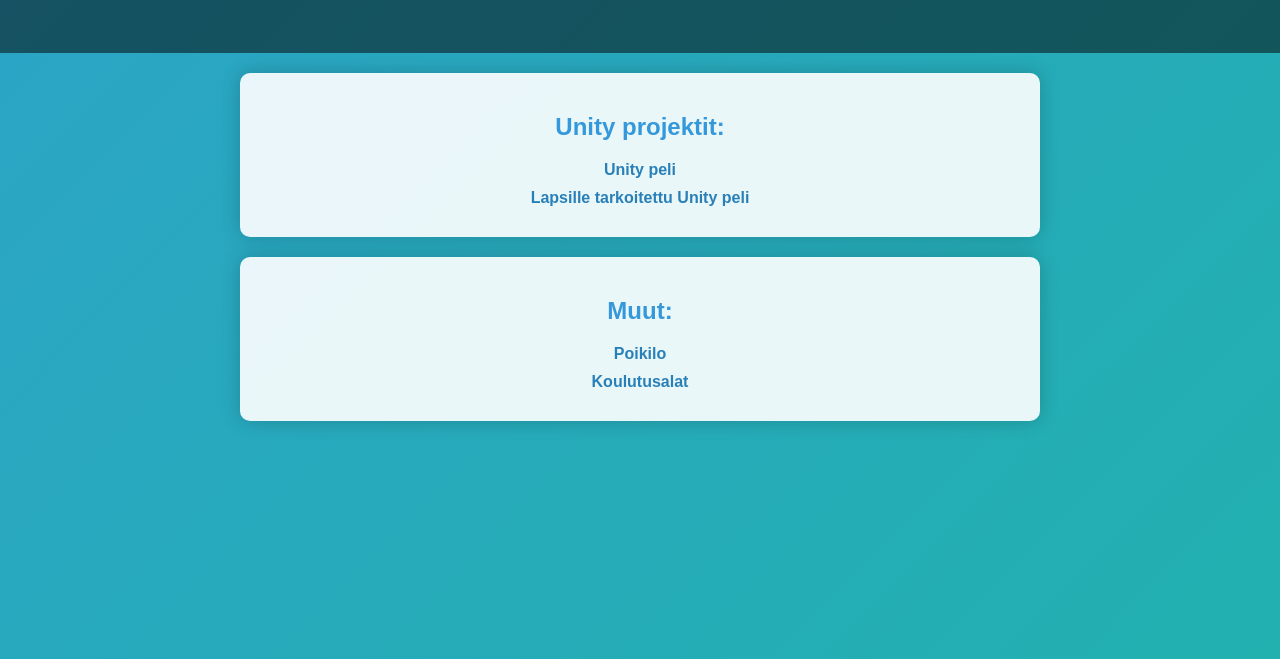
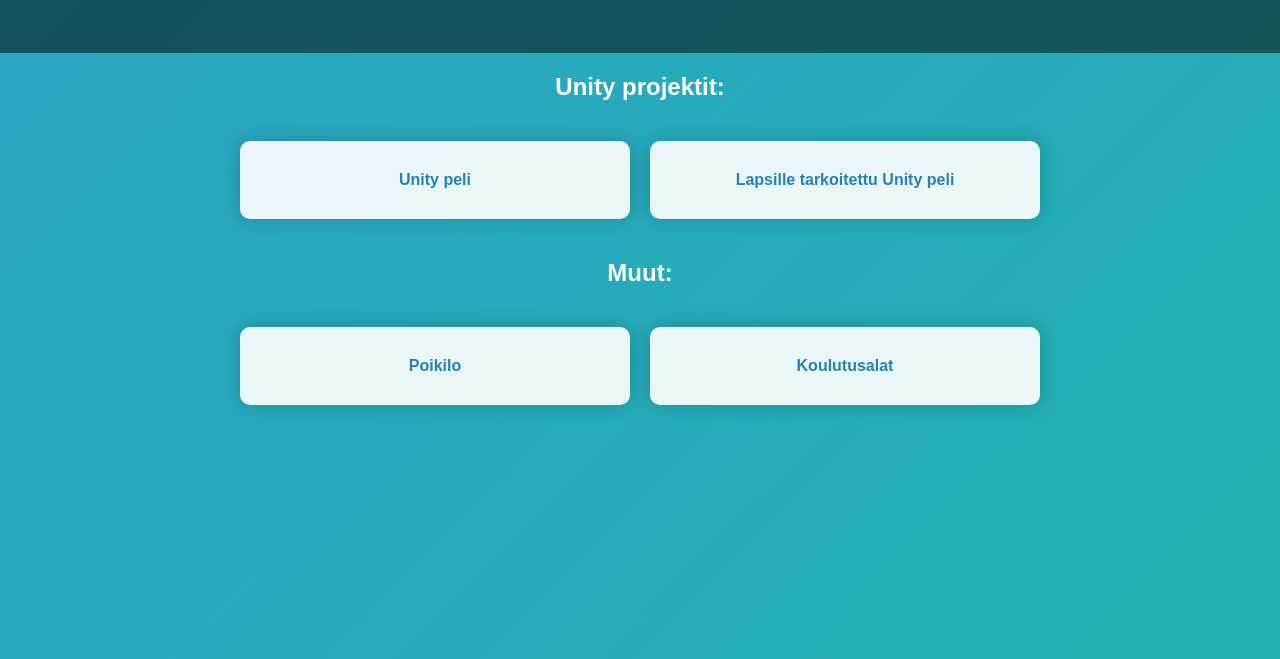
Before and after one commit to EinoTaimisto/KoudataLandingpage, a plain HTML site: page indexstyle.html in a window 1280 px wide. Shown: the part 141-800 px from the top of the page. Drawn offline with Linux system fonts and the light colour scheme.

Commit message:
Joo4
Kaikki linkit toimii.

```diff
--- a/edukoStyle.css
+++ b/edukoStyle.css
@@ -1,34 +1,63 @@
 body {
-    font-family: Arial, sans-serif;
+    font-family: 'Arial', sans-serif;
     margin: 0;
     padding: 0;
-    background-color: #f2f2f2;
+    background: linear-gradient(135deg, #2980b9, #3498db, #1abc9c);
+    background-size: 600% 600%;
+    animation: gradientAnimation 15s ease infinite;
+    color: #fff;
+}
+
+@keyframes gradientAnimation {
+    0% { background-position: 0% 50%; }
+    50% { background-position: 100% 50%; }
+    100% { background-position: 0% 50%; }
 }
 
 .header {
-    background-color: #3498db;
-    color: white;
-    padding: 20px;
+    background-color: rgba(0, 0, 0, 0.5);
+    padding: 40px;
     text-align: center;
 }
 
-.header h1 {
-    font-size: 36px;
+.content {
+    display: flex;
+    justify-content: center;
+    align-items: center;
+    padding: 20px;
+    gap: 20px;
+    max-width: 800px;
+    margin: 0 auto;
 }
 
-.header p {
-    font-size: 18px;
+.project-container {
+    background-color: rgba(255, 255, 255, 0.9);
+    border-radius: 10px;
+    box-shadow: 0 0 20px rgba(0, 0, 0, 0.2);
+    padding: 20px;
+    width: 100%;
+    text-align: center;
+    transition: transform 0.3s ease-in-out;
 }
 
-p {
+.project-container:hover {
+    transform: scale(1.05);
+}
+
+.project-container h2 {
+    color: #3498db;
+}
+
+.project-container p {
     margin: 10px 0;
 }
 
-a {
-    color: #3498db;
+.project-container a {
+    color: #2980b9;
     text-decoration: none;
+    font-weight: bold;
 }
 
-a:hover {
-    text-decoration: underline;
+.project-container a:hover {
+    color: #1abc9c;
 }
--- a/indexstyle.html
+++ b/indexstyle.html
@@ -4,87 +4,28 @@
     <meta charset="UTF-8">
     <meta name="viewport" content="width=device-width, initial-scale=1.0">
     <title>Koudata projektien Landingpage</title>
-    <style>
-        body {
-            font-family: 'Arial', sans-serif;
-            margin: 0;
-            padding: 0;
-            background: linear-gradient(135deg, #2980b9, #3498db, #1abc9c);
-            background-size: 600% 600%;
-            animation: gradientAnimation 15s ease infinite;
-            color: #fff;
-        }
-
-        @keyframes gradientAnimation {
-            0% { background-position: 0% 50%; }
-            50% { background-position: 100% 50%; }
-            100% { background-position: 0% 50%; }
-        }
-
-        .header {
-            background-color: rgba(0, 0, 0, 0.5);
-            padding: 40px;
-            text-align: center;
-        }
-
-        .content {
-            display: flex;
-            justify-content: center;
-            align-items: center;
-            flex-wrap: wrap;
-            padding: 20px;
-            gap: 20px;
-            max-width: 800px;
-            margin: 0 auto;
-        }
-
-        .project-container {
-            background-color: rgba(255, 255, 255, 0.9);
-            border-radius: 10px;
-            box-shadow: 0 0 20px rgba(0, 0, 0, 0.2);
-            padding: 20px;
-            width: 100%;
-            text-align: center;
-            transition: transform 0.3s ease-in-out;
-        }
-
-        .project-container:hover {
-            transform: scale(1.05);
-        }
-
-        .project-container h2 {
-            color: #3498db;
-        }
-
-        .project-container p {
-            margin: 10px 0;
-        }
-
-        .project-container a {
-            color: #2980b9;
-            text-decoration: none;
-            font-weight: bold;
-        }
-
-        .project-container a:hover {
-            color: #1abc9c;
-        }
-    </style>
+    <link rel="stylesheet" href="edukoStyle.css">
 </head>
 <body>
     <div class="header">
         <h1>Tervetuloa tietotekniikan projektisivuille!</h1>
         <p>Täältä löydät meidän tekemät projektit ja vanhat asiakastyöt</p>
     </div>
+    <h2 style="text-align: center;">Unity projektit:</h2>
     <div class="content">
         <div class="project-container">
-            <h2>Unity projektit:</h2>
             <p><a href="https://mc.koudata.fi/unity">Unity peli</a></p>
+        </div>
+        <div class="project-container">
             <p><a href="https://mc.koudata.fi/lastenpeli">Lapsille tarkoitettu Unity peli</a></p>
         </div>
+    </div>
+    <h2 style="text-align: center;">Muut:</h2>
+    <div class="content">
         <div class="project-container">
-            <h2>Muut:</h2>
             <p><a href="https://mc.koudata.fi/poikilo">Poikilo</a></p>
+        </div>
+        <div class="project-container">
             <p><a href="https://mc.koudata.fi/koulutusalat">Koulutusalat</a></p>
         </div>
     </div>
```
